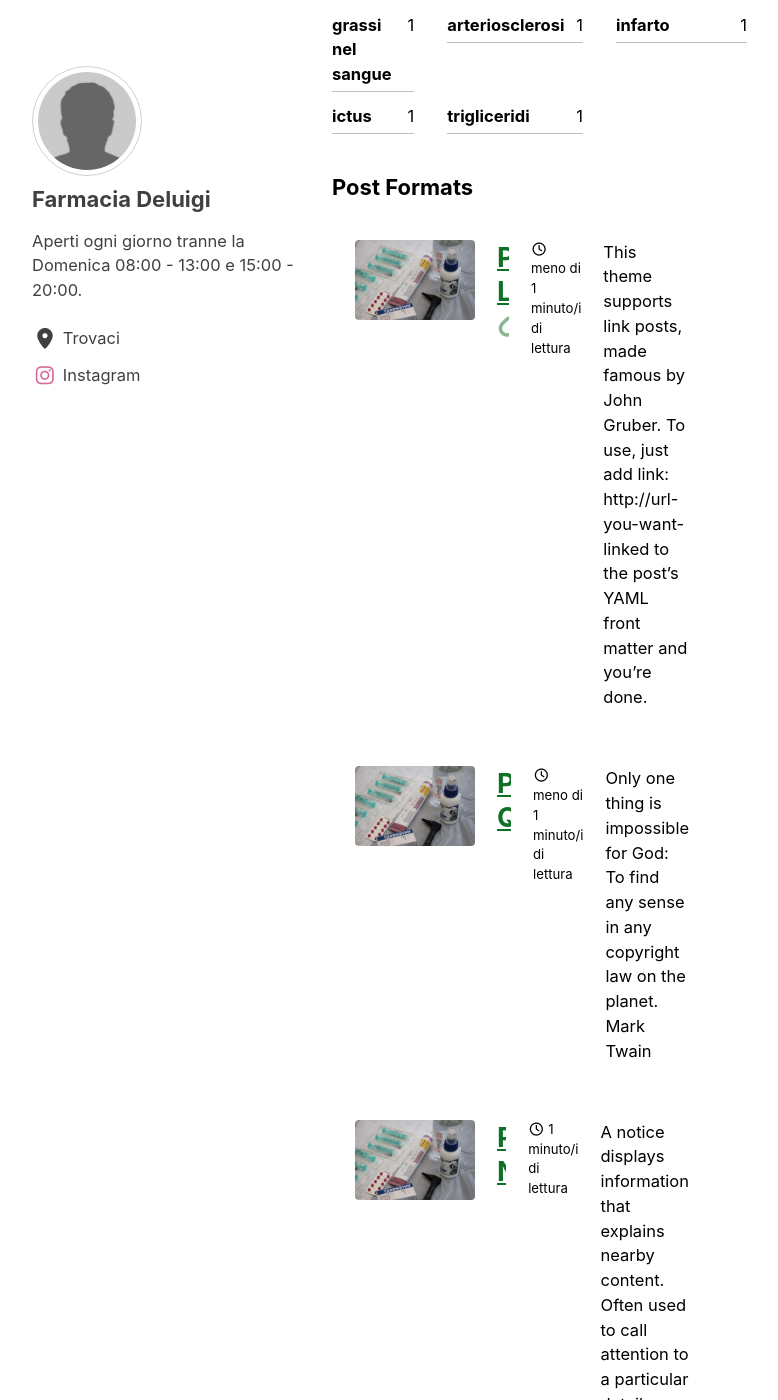
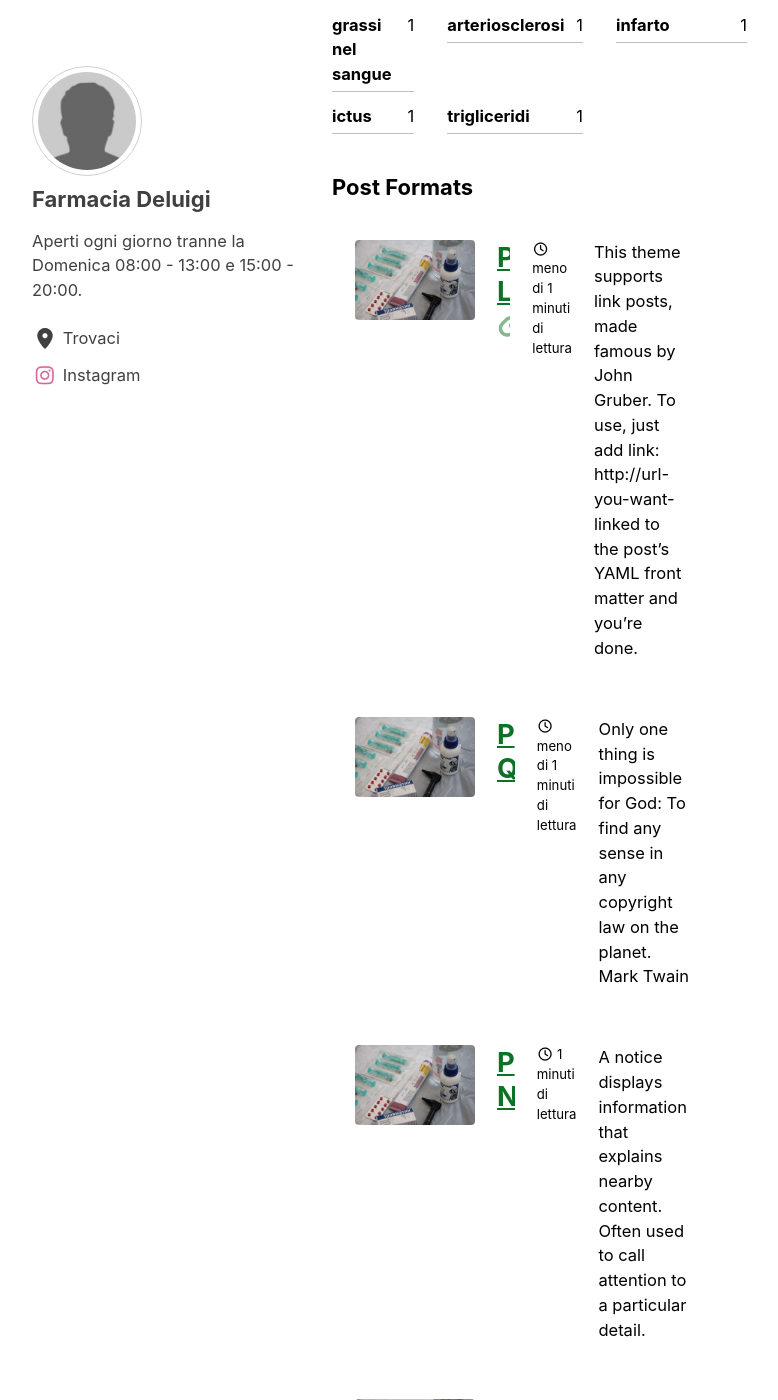
Before and after one commit to farmdeluigi/FarmaciaDeluigi, a Jekyll site: the page built from _pages/tag-archive.md, in a window 1280 px wide and 1400 px high, scrolled down 413 px. Shown: the whole window, without its empty margins (118-896 px from the left). Built offline with Jekyll 4.4.1, drawn with Linux system fonts in a browser that asks for light colours; cached includes are drawn as plain includes; some of the changed text lies outside the part shown.

Commit message:
change a string

```diff
--- a/_data/ui-text.yml
+++ b/_data/ui-text.yml
@@ -337,7 +337,7 @@ it: &DEFAULT_IT
   toc_label                  : "Indice della pagina"
   ext_link_label             : "Link"
   less_than                  : "meno di"
-  minute_read                : "minuto/i di lettura"
+  minute_read                : "minuti di lettura"
   share_on_label             : "Condividi"
   meta_label                 :
   tags_label                 : "Tags:"
```
